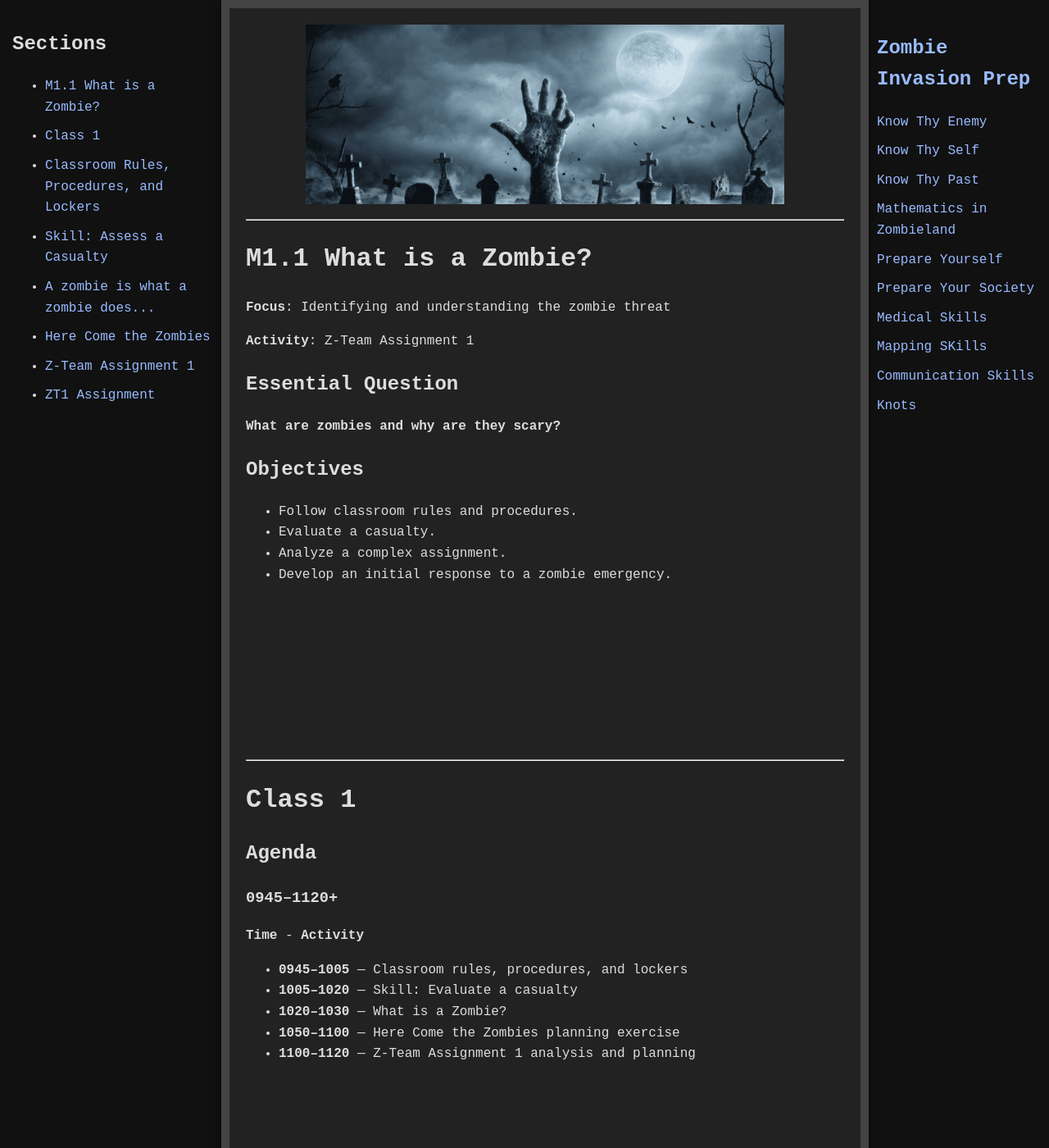
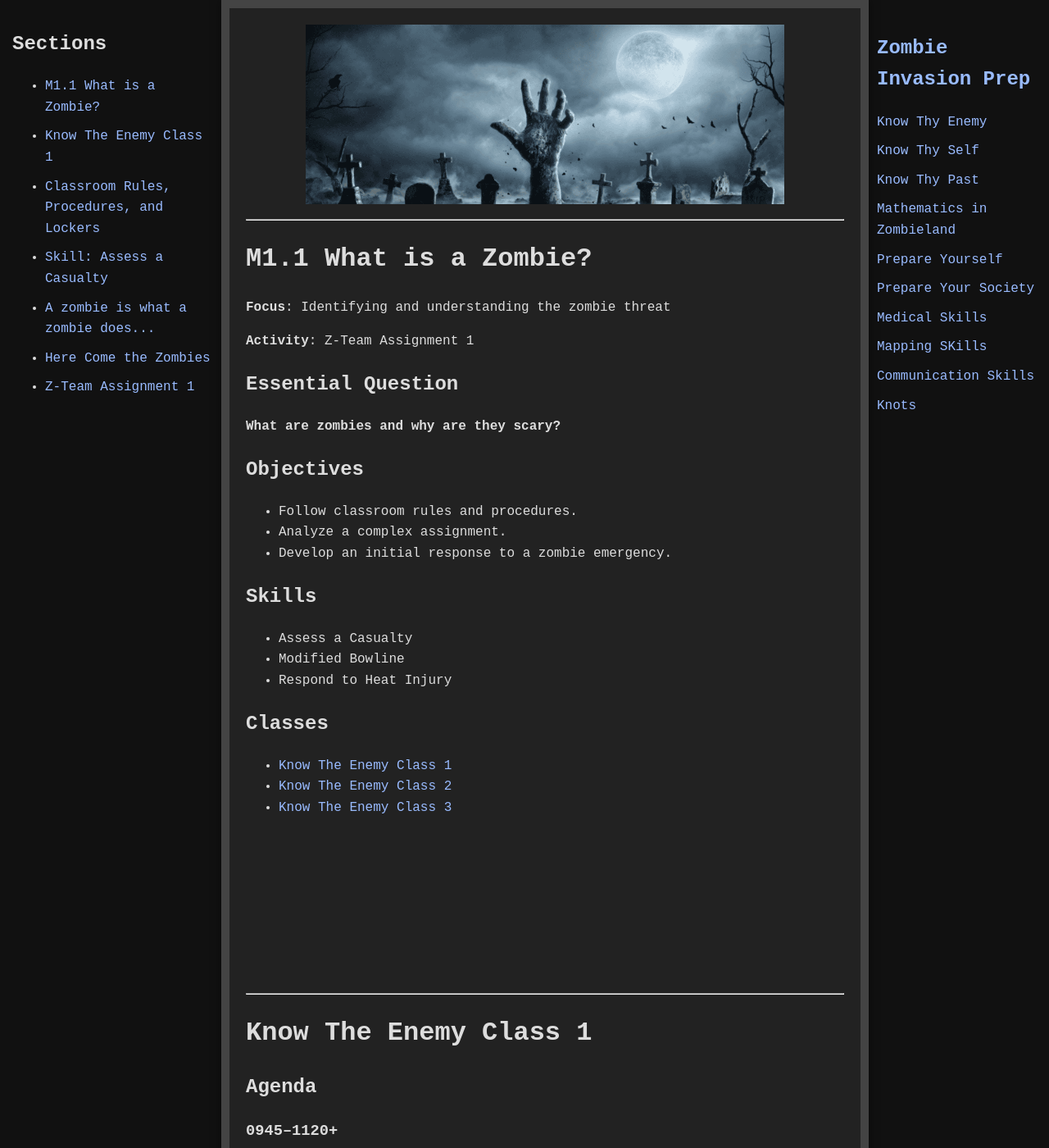
Before and after one commit to jboyce1/ZombieInvasionPrep, a Jekyll site: the page built from classes/know_thy_enemy/know_thy_enemy.md, in a window 1280 px wide and 1400 px high. Shown: the whole window at 82% size. Built offline with Jekyll 4.4.1, drawn with Linux system fonts in a browser that asks for light colours.

Commit message:
Update know_thy_enemy.md

```diff
--- a/classes/know_thy_enemy/know_thy_enemy.md
+++ b/classes/know_thy_enemy/know_thy_enemy.md
@@ -21,16 +21,24 @@ title: M1.1 What is a Zombie?
 ## Objectives
 
 * Follow classroom rules and procedures.
-* Evaluate a casualty.
 * Analyze a complex assignment.
 * Develop an initial response to a zombie emergency.
 
+## Skills
+* Assess a Casualty
+* Modified Bowline
+* Respond to Heat Injury
+
+## Classes
+* [Know The Enemy Class 1]({{ '/classes/know_thy_enemy/class1.md' | relative_url }})
+* [Know The Enemy Class 2]({{ '/classes/know_thy_enemy/class2.md' | relative_url }})
+* [Know The Enemy Class 3]({{ '/classes/know_thy_enemy/class3.md' | relative_url }})
 
 <div class="gap-medium">&nbsp;</div>  <!-- use gap-large gap-medium gap-small -->
 
 ---
 
-# Class 1
+# Know The Enemy Class 1
 
 ## Agenda
 
@@ -184,9 +192,9 @@ Review the assignment, identify its major requirements, and begin developing a p
   </iframe>
 </div>
 
-# ZT1 Assignment
 
 [Open or download Z-Team Assignment 1 PDF]({{ '/classes/know_thy_enemy/z-team_assignment_1.pdf' | relative_url }})
+
 [Open or download Z-Team Assignment 1 Presentation]({{ '/classes/know_thy_enemy/z-team_assignment_1.odp' | relative_url }})
 
 ## [Z-Team Assignment 1 rubric]({{ '/classes/know_thy_enemy/files/z-team_assignment_1_rubric.pdf' | relative_url }})
```
